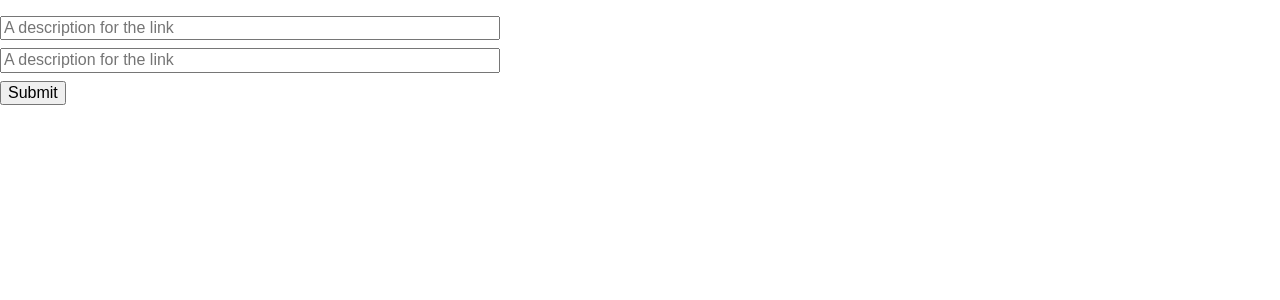
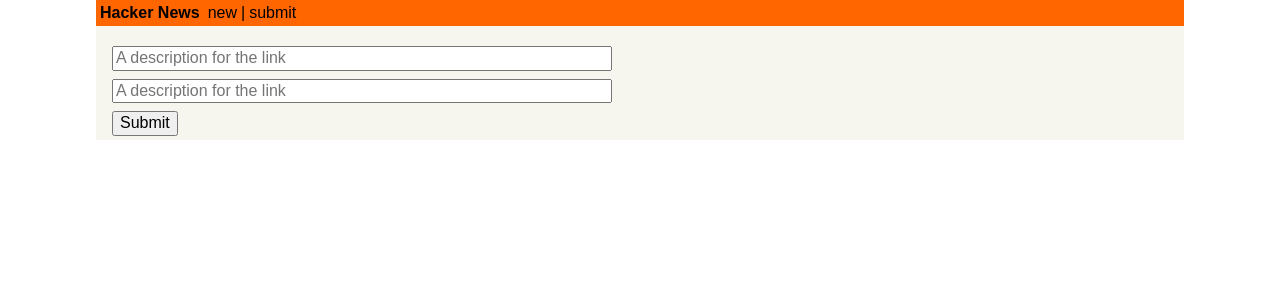
Before and after one commit to bobdaball/graphql-react-tutorial, a React (Create React App) app: page /create in a window 1280 px wide. Shown: the top 300 px of the page. Built offline with nearby package versions, Linux system fonts and the light colour scheme.

Commit message:
add routing

```diff
--- a/package.json
+++ b/package.json
@@ -10,9 +10,12 @@
     "eslint-plugin-jsx-a11y": "^6.1.1",
     "eslint-plugin-react": "^7.11.1",
     "graphql": "^0.13.2",
+    "prop-types": "^15.6.2",
     "react": "^16.4.2",
     "react-apollo": "^2.1.11",
     "react-dom": "^16.4.2",
+    "react-router": "^4.3.1",
+    "react-router-dom": "^4.3.1",
     "react-scripts": "1.1.5"
   },
   "scripts": {
--- a/src/components/App.js
+++ b/src/components/App.js
@@ -1,10 +1,22 @@
 import React, { Component } from 'react';
-//import LinkList from './LinkList';
+import LinkList from './LinkList';
 import CreateLink from './CreateLink';
+import Header from './Header';
+import { Switch, Route } from 'react-router-dom';
 
 class App extends Component {
   render() {
-    return <CreateLink />
+    return (
+      <div className="center w85">
+        <Header />
+        <div className="ph3 pv1 background-gray">
+          <Switch>
+            <Route exact path="/" component={LinkList} />
+            <Route exact path="/create" component={CreateLink} />
+          </Switch>
+        </div>
+      </div>
+    )
   }
 }
 
--- a/src/components/CreateLink.js
+++ b/src/components/CreateLink.js
@@ -1,6 +1,7 @@
 import React, { Component } from 'react';
 import { Mutation } from 'react-apollo';
 import gql from 'graphql-tag';
+// import { FEED_QUERY } from './LinkList';
 
 const POST_MUTATION = gql`
   mutation PostMutation($description: String!, $url: String!) {
@@ -35,13 +36,17 @@
 					<input
 						className="mb2"
 						value={description}
-						onChange={(e) => this.setState({ description: e.target.value })}
+						onChange={e => this.setState({ description: e.target.value })}
 						type="text"
 						placeholder="A description for the link"
 						/>
 				</div>
 
-				<Mutation mutation={POST_MUTATION} variables={{ description, url }}>
+				<Mutation
+					mutation={POST_MUTATION}
+					variables={{ description, url }}
+					onCompleted={() => this.props.history.push('/')}
+				>
 				  {postMutation => <button onClick={postMutation}>Submit</button>}
 				</Mutation>
 			</div>
--- /dev/null
+++ b/src/components/Header.js
@@ -0,0 +1,24 @@
+import React, { Component } from 'react';
+import { Link } from 'react-router-dom';
+import { withRouter } from 'react-router';
+
+class Header extends Component {
+  render() {
+    return (
+      <div className="flex pa1 justify-between nowrap orange">
+        <div className="flex flex-fixed black">
+          <div className="fw7 mr1">Hacker News</div>
+          <Link to="/" className="ml1 no-underline black">
+            new
+          </Link>
+          <div className="ml1">|</div>
+          <Link to="/create" className="ml1 no-underline black">
+            submit
+          </Link>
+        </div>
+      </div>
+    )
+  }
+}
+
+export default withRouter(Header);
--- a/src/index.js
+++ b/src/index.js
@@ -7,6 +7,7 @@
 import { ApolloClient } from 'apollo-client';
 import { createHttpLink } from 'apollo-link-http';
 import { InMemoryCache } from 'apollo-cache-inmemory';
+import { BrowserRouter } from 'react-router-dom';
 
 const httpLink = createHttpLink({
 	url: 'http://localhost:4000'
@@ -18,9 +19,11 @@
 })
 
 ReactDOM.render(
-	<ApolloProvider client={client}>
-		<App />
-	</ApolloProvider>,
+	<BrowserRouter>
+		<ApolloProvider client={client}>
+			<App />
+		</ApolloProvider>
+	</BrowserRouter>,
 	document.getElementById('root')
 )
 registerServiceWorker()
```
Also changed, not shown: 2 other files (tests, documents, lock files or other folders).
